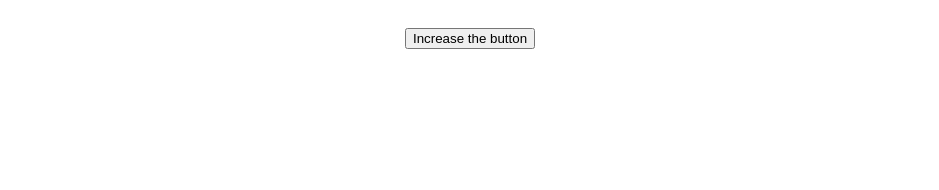
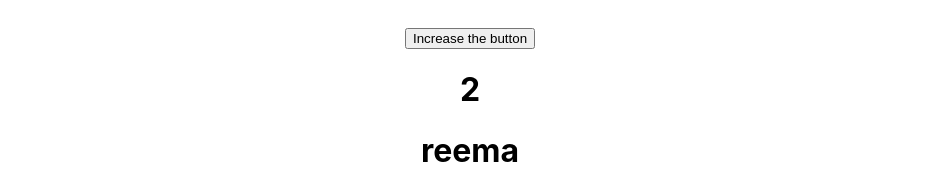
Before and after one commit to Nikki0830/Clayfin-Training, a React (Create React App) app in the folder CLAYFIN TRAINING/16th june/my-app/: page / in a window 1280 px wide. Shown: the part 2521-2711 px from the top of the page, without its empty margins (170-1109 px from the left). Before the commit the page ends 2570 px from the top, so only its background shows below. Built offline with nearby package versions, Linux system fonts and the light colour scheme.

Commit message:
practice

```diff
--- a/CLAYFIN TRAINING/16th june/my-app/src/App.js
+++ b/CLAYFIN TRAINING/16th june/my-app/src/App.js
@@ -3,6 +3,7 @@ import "./App.css";
 import Gallery2 from "./components/Gallery/Gallery2";
 import Parent from "./components/Practice/Children/Parent";
 import Parent2 from "./components/Practice/Children/Propsdrilling/Parent2";
+import LifeCycle from "./components/Practice/Lifecycle/LifeCycle";
 import ReactForm from "./components/Synthetic/ReactForm";
 import Synthetic from "./components/Synthetic/Synthetic";
 
@@ -15,6 +16,7 @@ function App() {
         <ReactForm/>
         <Parent/>
         <Parent2/>
+        <LifeCycle/>
       </div>
     </>
   );
--- /dev/null
+++ b/CLAYFIN TRAINING/16th june/my-app/src/components/Practice/Lifecycle/LifeCycle.js
@@ -0,0 +1,58 @@
+import React, { Component } from 'react'
+import LifeCycle2 from './LifeCycle2';
+
+export class LifeCycle extends Component {
+    constructor(){
+        super()
+        this.state = {
+            count:2,
+            name:"nikki"
+        }
+    }
+    componentDidMount(){
+        // console.log("component is mounting")
+        setTimeout(() => {
+            this.setState({name:"reema"})
+        },3000);
+    }
+
+    shouldComponentUpdate(){
+       if(this.state.count == 2){
+        return true
+       }else{
+        return false
+       }
+    }
+
+    componentDidUpdate(){
+    //    if(this.count !== x){
+
+        console.log(this.state.count)
+          console.log("cpmponent updated");
+    //    }
+    }
+
+    Increment(){
+    //    this.setState({count:this.state.count+1})
+    this.setState({...this.state,name:"nikita",count:this.state.count+1})
+    }
+
+    componentWillUnmount(){
+
+    }
+  render() {
+    return (
+      <div>
+        <h1>{this.state.count}</h1>
+        <h1>{this.state.name}</h1>
+        {/* <button onClick = {this.Increment.bind(this)}>click me</button> */}
+        <button onClick = {()=>this.Increment()}>click me</button>
+        {/* ()=> to access this */}
+        <LifeCycle2/>
+
+      </div>
+    )
+  }
+}
+
+export default LifeCycle
--- /dev/null
+++ b/CLAYFIN TRAINING/16th june/my-app/src/components/Practice/Lifecycle/LifeCycle2.js
@@ -0,0 +1,13 @@
+import React, { Component } from 'react'
+
+export class LifeCycle2 extends Component {
+  render() {
+    return (
+      <div>
+
+      </div>
+    )
+  }
+}
+
+export default LifeCycle2
```
